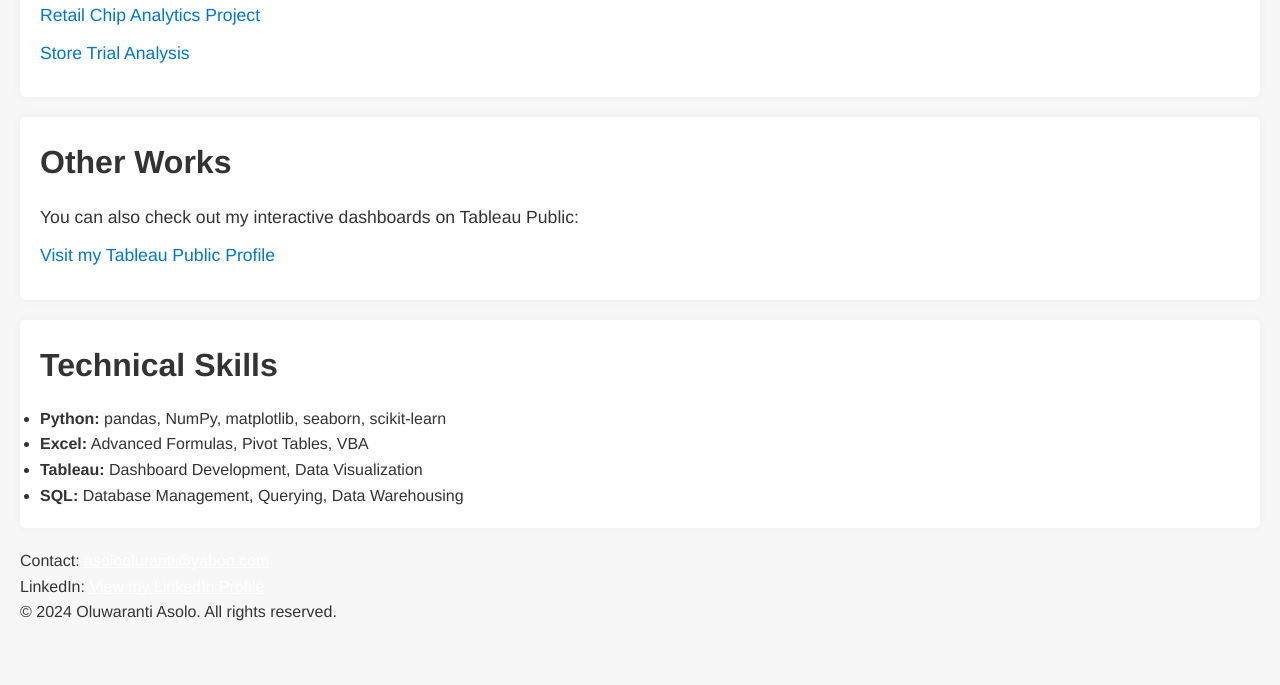
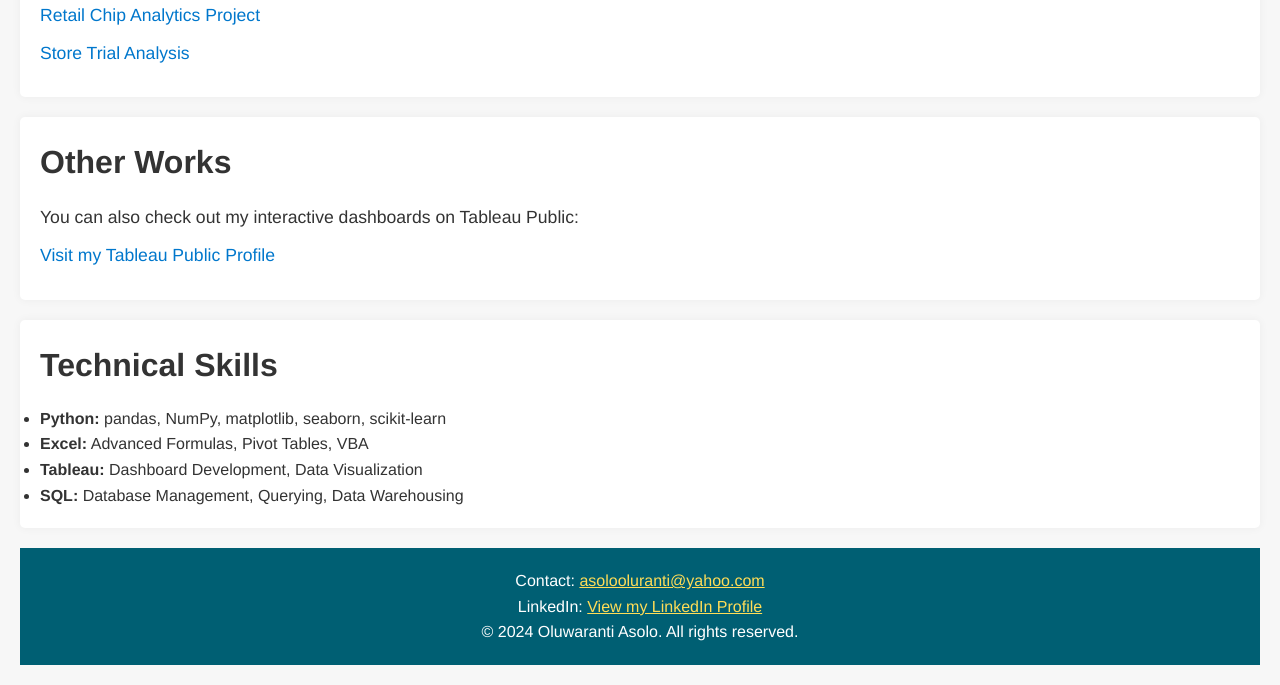
Before and after one commit to sartguru/sartguru.github.io, a plain HTML site: page index.html in a window 1280 px wide. Shown: the part 587-1272 px from the top of the page. Before the commit the page ends 1232 px from the top, so only its background shows below. Drawn offline with Linux system fonts and the light colour scheme.

Commit message:
Update styles.css

```diff
--- a/styles.css
+++ b/styles.css
@@ -114,15 +114,24 @@ section h2 {
 #other-work a:hover {
   color: #005fa3;
 }
+/* Footer styles */
+footer {
+  background: #005f73; /* Dark teal background */
+  color: #fff;         /* White text */
+  text-align: center;
+  padding: 20px;
+}
+
 footer a {
-  color: #fff;
+  color: #ffdd57;      /* Bright yellow for contrast */
   text-decoration: underline;
   transition: color 0.3s ease;
 }
 
 footer a:hover {
-  color: #ffdd57;  /* A contrasting color for hover effect */
+  color: #fff;         /* Change to white on hover, if desired */
 }
+
 
 /* Responsive styling for smaller screens */
 @media (max-width: 768px) {
```
